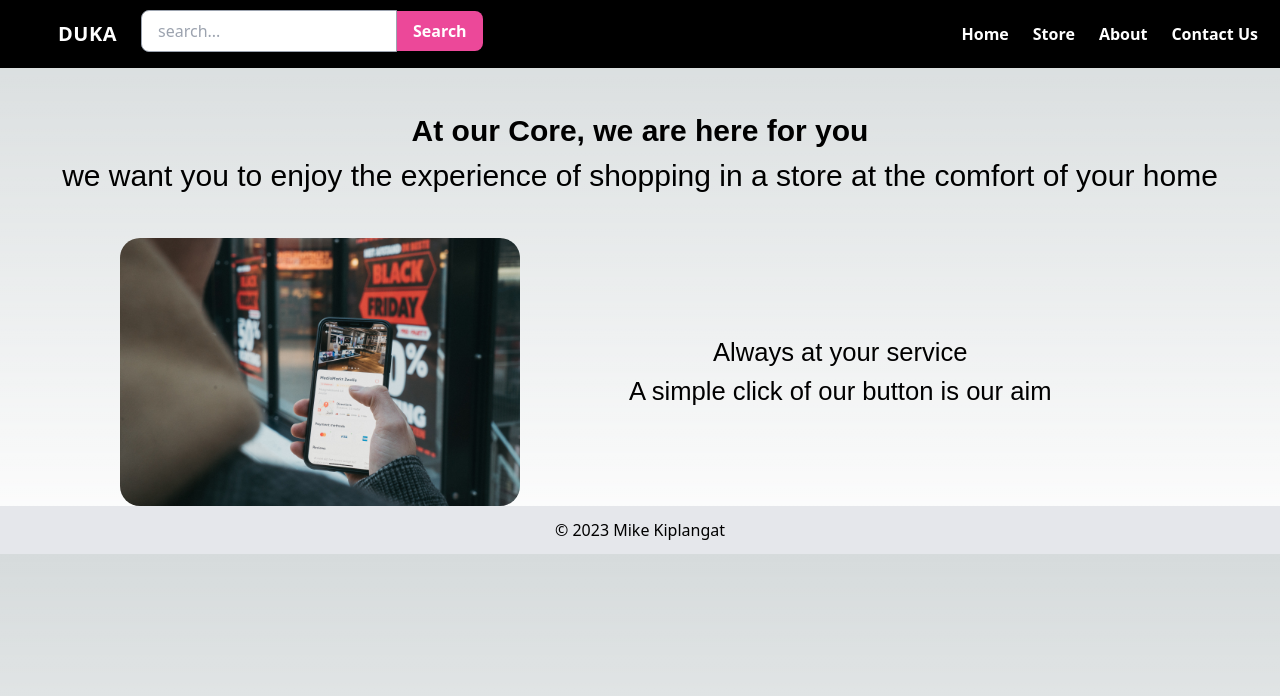
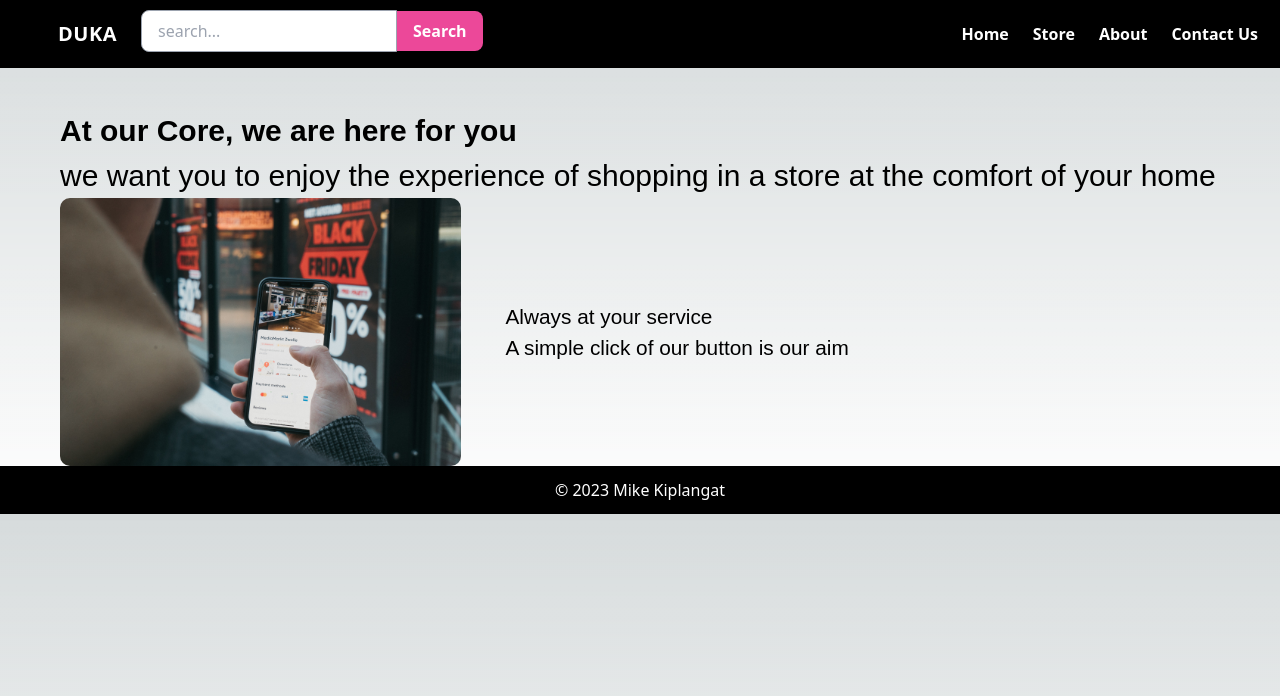
Before and after one commit to kiplangatmike/duka-ecommerce-app, a Next.js app: page /about in a window 1280 px wide. Shown: the top 696 px of the page. Built offline with nearby package versions, Linux system fonts and the light colour scheme.

Commit message:
about update

```diff
--- a/components/Searchbar/index.js
+++ b/components/Searchbar/index.js
@@ -1,24 +1,31 @@
 import { useState } from "react";
 
-const Searchbar = () => {
-  const [search, setSearch] = useState("");
+const Searchbar = ({ onSearch }) => {
+  const [searchTerm, setSearchTerm] = useState("");
 
   const handleClick = (event) => {
-    setSearch(event.target.value);
+    setSearchTerm(event.target.value);
   };
 
-  const handleSubmit = (event) => {
+  const handleSubmit = async (event) => {
     event.preventDefault();
+
+    const search = await fetch(
+      `https://fakestoreapi.com/search=q${searchTerm}`
+    );
+    const res = await search.json();
+    onSearch(res);
+    console.log(res)
   };
 
   return (
     <div className="">
-      <form >
+      <form>
         <input
           type="text"
           className=" border border-gray-400 rounded-l-lg px-4 py-2 w-64 focus:outline-none focus:ring-2 focus:ring-blue-500"
           placeholder="search..."
-          value={search}
+          value={searchTerm}
           onChange={handleClick}
         />
         <button
--- a/components/footer/index.js
+++ b/components/footer/index.js
@@ -1,7 +1,7 @@
 
 const Footer = () => {
   return (
-    <footer className="flex items-center justify-center w-full h-12 bg-gray-200 text-black bottom-0">
+    <footer className="flex items-center justify-center w-full h-12 bg-black text-white bottom-0">
       <p>&copy; 2023 Mike Kiplangat</p>
     </footer>
   );
--- a/components/navbar/index.js
+++ b/components/navbar/index.js
@@ -6,7 +6,11 @@ import Searchbar from "components/Searchbar";
 
 const Navbar = () => {
   const [active, setActive] = useState(false);
+  const [searchRes, setSearchRes] = useState([]);
 
+  const handleSearch = () => {
+    setSearchRes(res);
+  };
   const handleClick = () => {
     setActive(!active);
   };
@@ -30,7 +34,14 @@ const Navbar = () => {
           </span>
         </Link>
       </div>
-      <div><Searchbar /></div>
+      <div>
+        <Searchbar onSearch={handleSearch} />
+        <ul>
+          {searchRes.map(() => (
+            <li key={res.id}>{res.title}</li>
+          ))}
+        </ul>
+      </div>
       <button
         onClick={handleClick}
         className="inline-flex p-3 hover:bg-white rounded lg:hidden text-white hover:text-black ml-auto hover:text-white outline-none"
--- a/src/pages/about/index.js
+++ b/src/pages/about/index.js
@@ -7,23 +7,22 @@ const About = () => {
     <div>
       <div className={classes.main}>
         <div className={classes.about1}>
-          <div>
-            <h1 className="font-bold">At our Core, we are here for you</h1>
-          </div>
-          <div>
+          <h1 className=" text-left font-bold">
+            At our Core, we are here for you
+          </h1>
+
           <h5>
             we want you to enjoy the experience of shopping in a store at the
             comfort of your home
           </h5>
         </div>
+        <div className={classes.about2}>
+          <div>
+            <Image src={pic} alt="" className={classes.img} />
           </div>
-        <div>
-          <div className={classes.about2}>
-            <Image src={pic} alt="" className={classes.img} />
           <div className={classes.desc}>
             <h2>Always at your service</h2>
             <h5>A simple click of our button is our aim</h5>
-            </div>
           </div>
         </div>
       </div>
--- a/src/pages/about/index.module.css
+++ b/src/pages/about/index.module.css
@@ -5,32 +5,27 @@
 .img {
   height: 267.5px;
   width: 400.5px;
-  border-radius: 20px;
+  border-radius: 10px;
 }
 .about1 {
   margin-top: 40px;
   justify-content: center;
   text: center;
   width: 100%;
-  justify-content: center;
-  text-align: center;
+  text-align: left;
   font-size: 1.875em;
+  margin-left: 60px;
 }
 .about2 {
-  margin-top: 40px;
-  display: flex;
-  justify-content: center;
-  width: 100%;
-  justify-content: center;
-  align-items: center;
-  font-size: 1.6em;
+ display: flex;
+ margin-left: 60px;
+ gap: 45px;
 }
 
 .desc {
-  text-align: center;
-  content-align: center;
-  width: 50%;
-  align-items: center;
+  align-content: center;
+ font-size: 1.3em;
+ text-align: left;
 }
 
 @media (max-width: 750px) {
```
Lines whose indentation alone changed are shown as unchanged.
